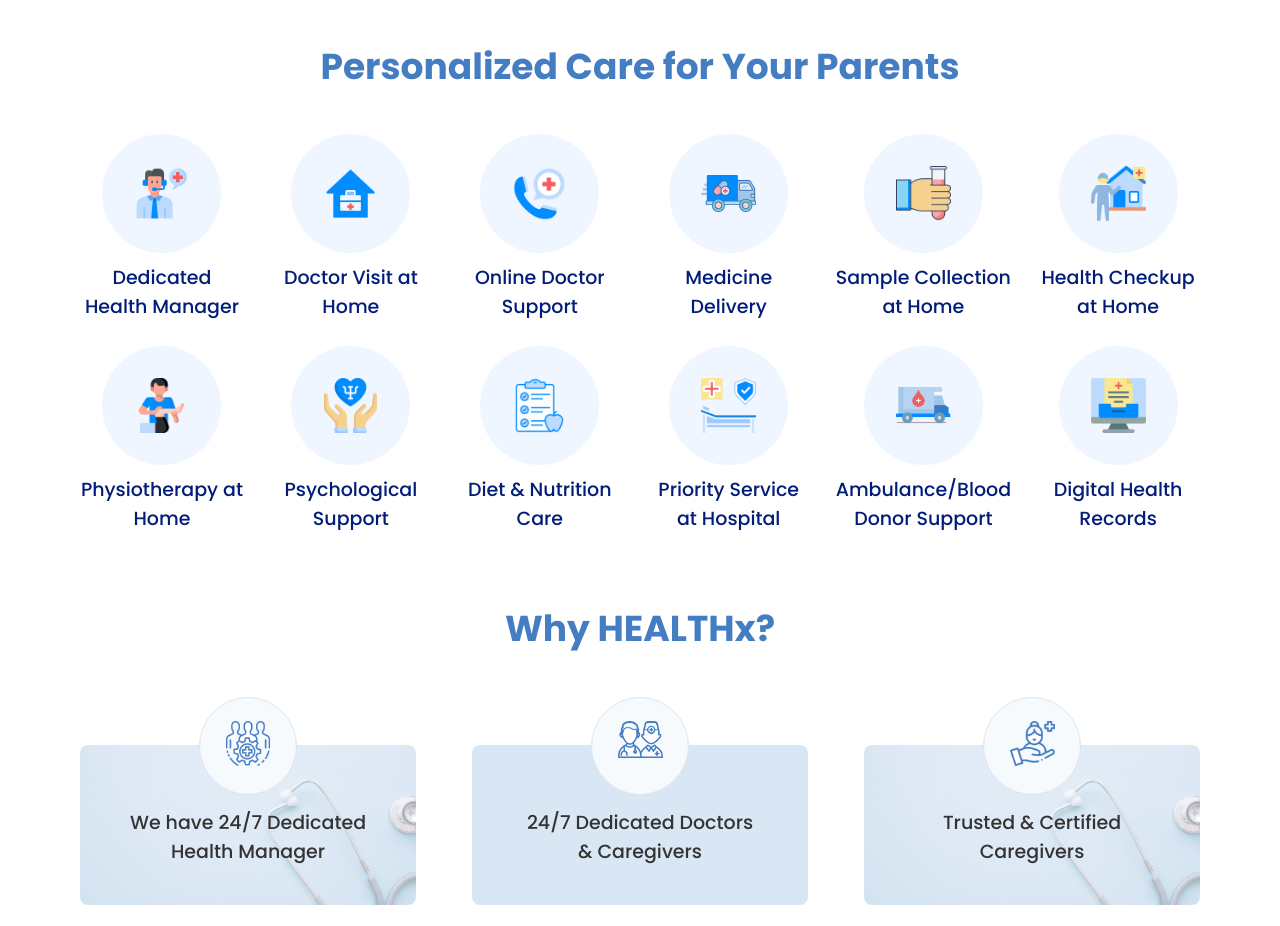
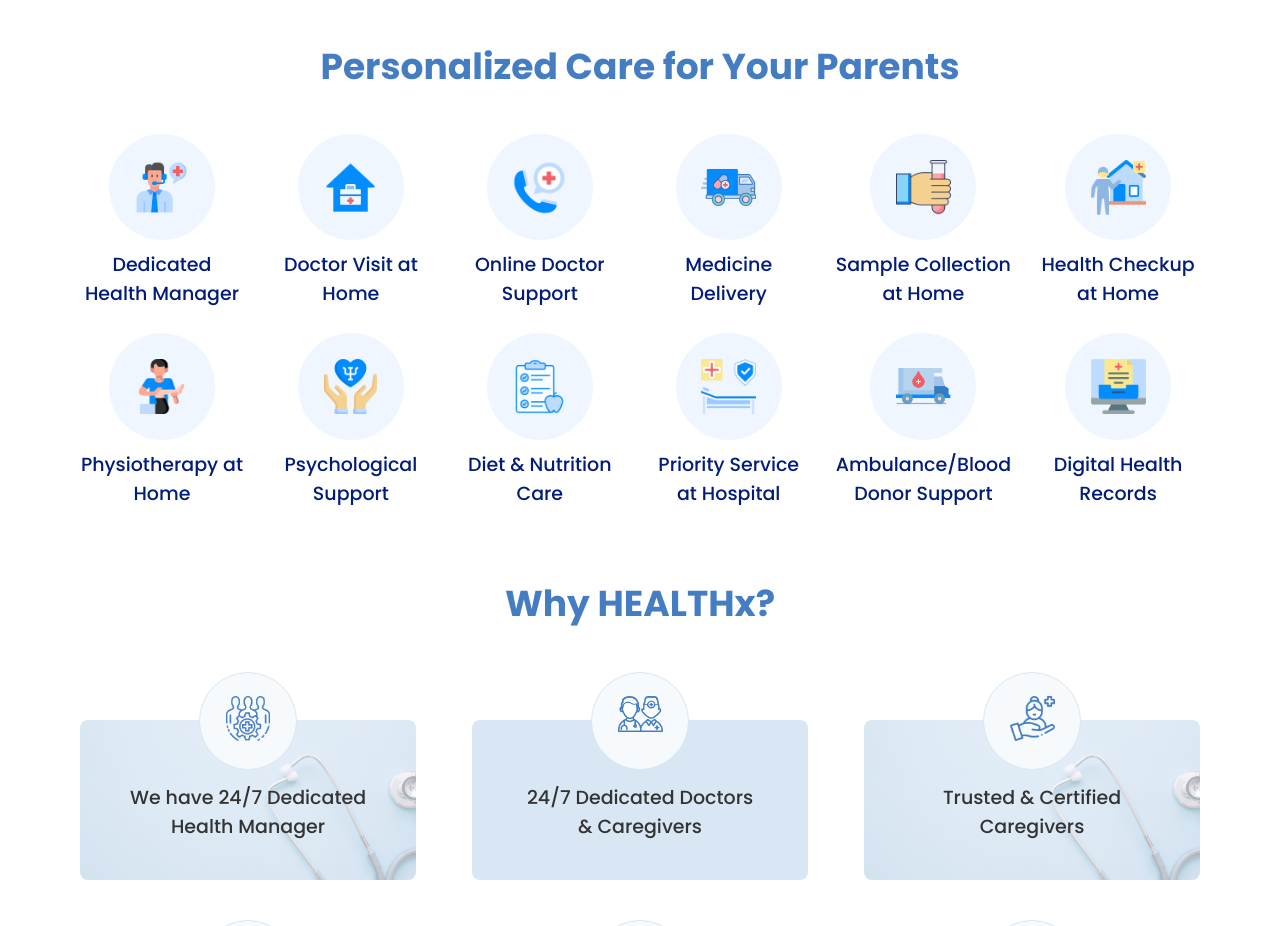
Before and after one commit to SalehinBinIqbal/parents-care-webpage, a React (Create React App) app: page / in a window 1280 px wide. Shown: the part 1360-2286 px from the top of the page. Built offline with nearby package versions, Linux system fonts and the light colour scheme; the HTML template or start-up script is replaced by a standard one.

Commit message:
Updated Personalized Care Section

```diff
--- a/src/components/Body/PersonalizedCare/PersonalizedCare.module.css
+++ b/src/components/Body/PersonalizedCare/PersonalizedCare.module.css
@@ -26,7 +26,7 @@
     display: flex;
     justify-content: center;
     align-items: center;
-    padding: 2rem;
+    padding: 1.6rem;
 }
 .iconContainer>img{
     max-width: 55px;
```
